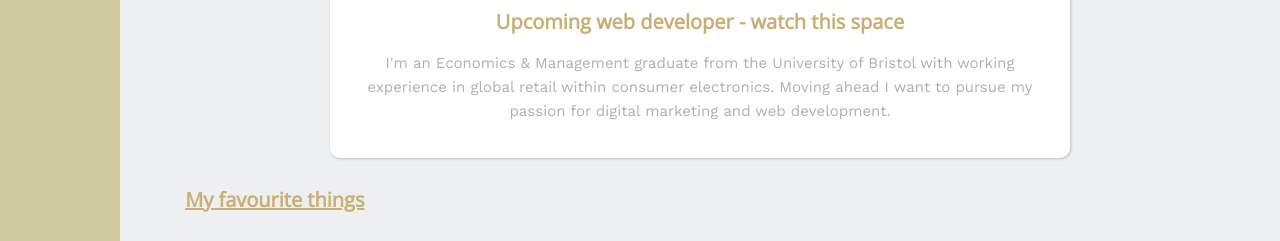
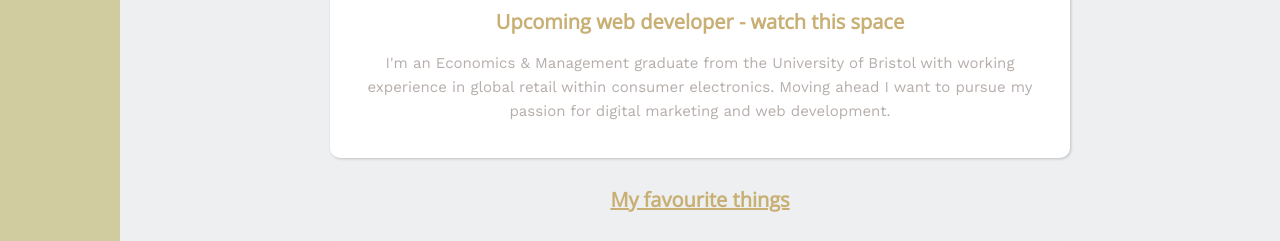
Before and after one commit to benbaumann95/profile, a plain HTML site: page index.html in a window 1280 px wide. Shown: the part 510-751 px from the top of the page. Drawn offline with nearby package versions, Linux system fonts and the light colour scheme.

Commit message:
finished

```diff
--- a/index.html
+++ b/index.html
@@ -45,7 +45,7 @@
           </p>
         </div>
 
-        <h2><strong><u>My favourite things</u></strong></h2>
+        <h2 id="centre_favourite"><strong><u>My favourite things</u></strong></h2>
 
         <div class="card" id="favourite-films">
         <h3>Best of TV</h3>
--- a/style.css
+++ b/style.css
@@ -50,6 +50,10 @@ a:hover {
 
 ul {
   list-style: none;
+}
+
+#centre_favourite {
+  text-align: center;
 }
 
 /*Components and box model*/
```
